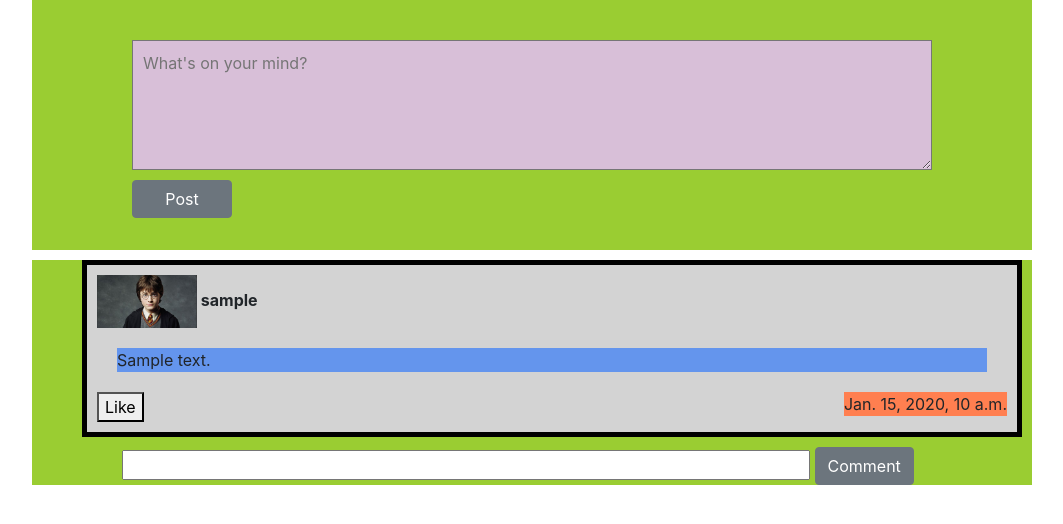
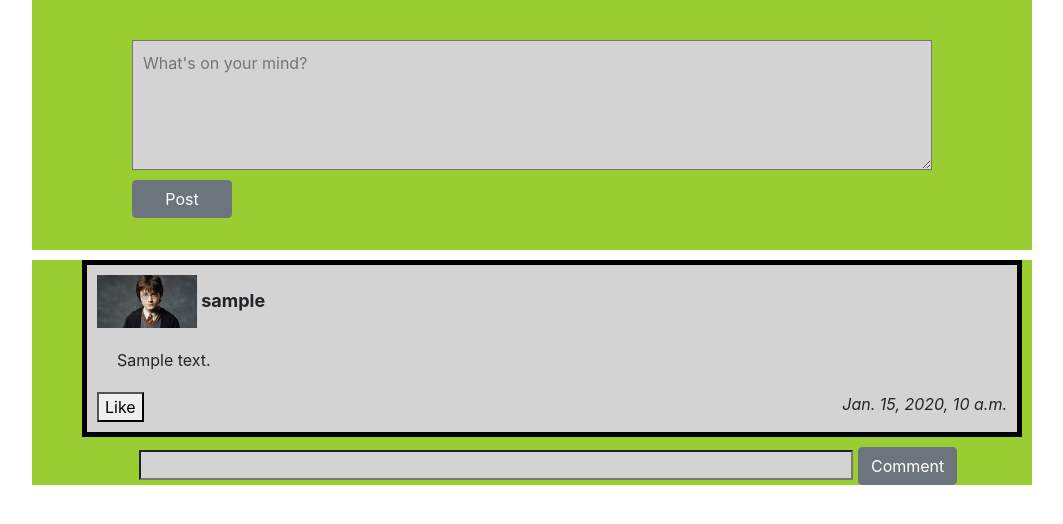
Before and after one commit to rikusoikkeli/social-media-exercise, a Django app: template network/templates/network/index.html in a window 1280 px wide. Shown: the part 56-580 px from the top of the page, without its empty margins (96-1159 px from the left). Run offline with Django 3.2, Linux system fonts and the light colour scheme; a user stored in the database is signed in; tables that the repository leaves empty hold one stand-in row (values such as "Sample post"); the template is opened without the code that fills it: values that come from a table or form of the project are taken from there, most other values are stand-ins (such as "Sample title", 1, 10 or a date in 2020); some libraries are stand-ins or nearby versions.

Commit message:
css taputtelua

```diff
--- a/network/static/network/styles.css
+++ b/network/static/network/styles.css
@@ -17,7 +17,7 @@
     width: 80%;
     height: 130px;
     padding: 10px;
-    background-color: thistle;
+    background-color: lightgray;
 }
 
 #new-post-div button {
@@ -48,10 +48,11 @@ article img {
 
 .post-top {
     font-weight: bold;
+    font-size: large;
 }
 
 .post-bottom .timestamp {
-    background-color: coral;
+    font-style: italic;
     float: right;
 }
 
@@ -61,7 +62,6 @@ article img {
 
 .post-content {
     margin: 20px;
-    background-color: cornflowerblue;
 }
 
 .page-bottom-div {
@@ -88,6 +88,8 @@ article img {
     display: grid;
     grid-template-columns: 120px auto;
     margin: 10px;
+    border-style: dotted;
+    margin-inline: 5%;
 }
 
 .comment-username {
@@ -96,9 +98,10 @@ article img {
 
 .post-add-comment {
     background-color: yellowgreen;
-    margin-inline: 50px;
+    margin-left: 7%;
 }
 
 .post-add-comment input[type=text] {
     width: 80%;
+    background-color: lightgray;
 }
```
Also changed, not shown: db.sqlite3.
